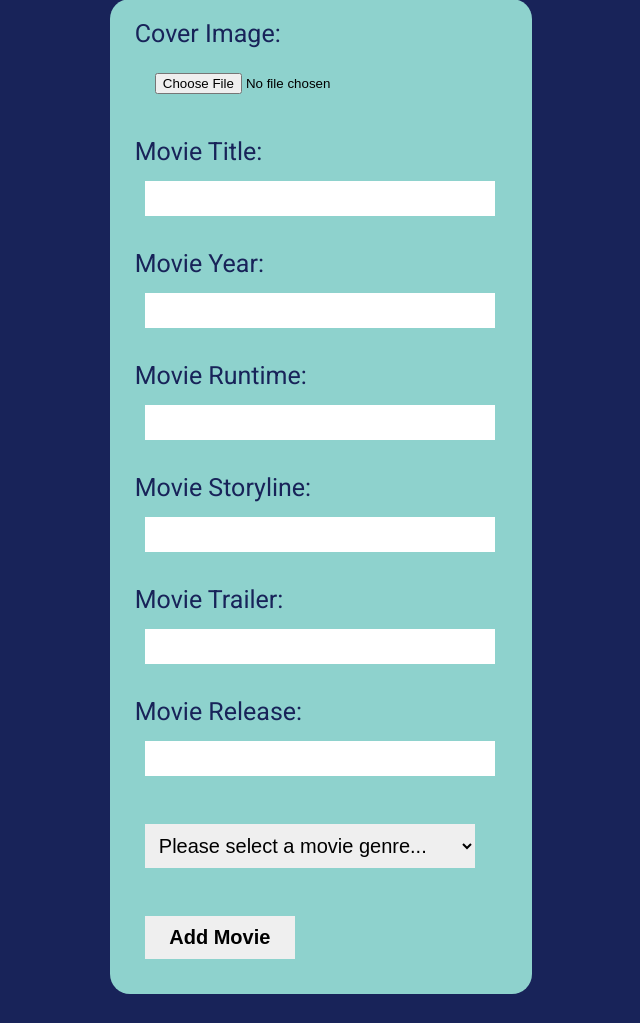
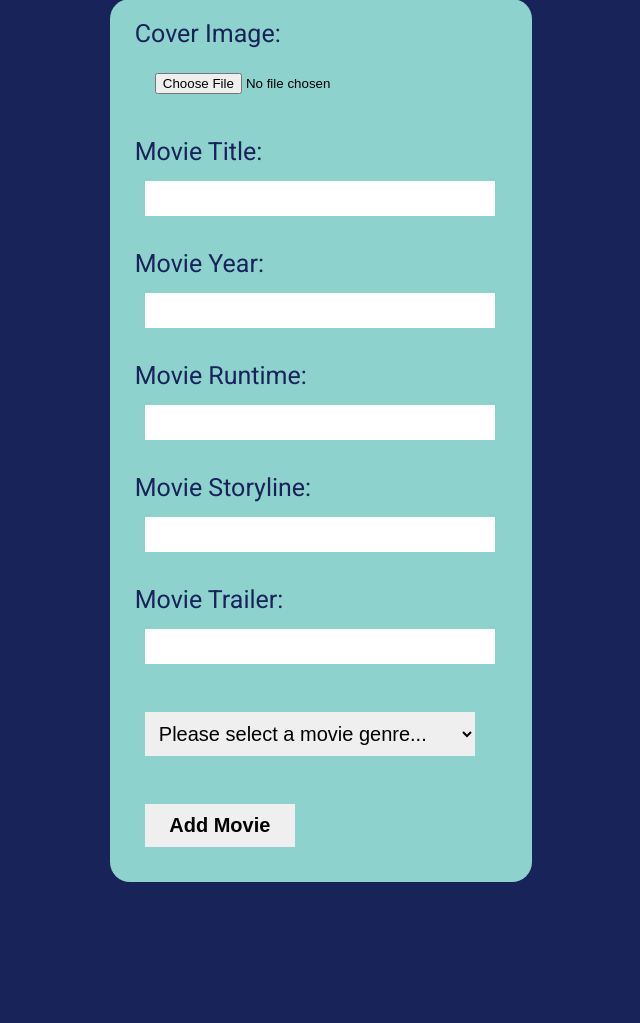
Before and after one commit to FanshaweChiMai/Mai_C_3014_CMS, a PHP site: page /admin/admin_addmovie.php in a window 1280 px wide. Shown: the part 30-1053 px from the top of the page, without its empty margins (319-959 px from the left). After the commit the page ends 912 px from the top, so only its background shows below. Run offline with PHP 8.4, Linux system fonts and the light colour scheme; data comes from the database, SQL or seed files in the repository.

Commit message:
add functions

```diff
--- a/admin/admin_addmovie.php
+++ b/admin/admin_addmovie.php
@@ -11,7 +11,6 @@
 		$run = $_POST['run'];
 		$story = $_POST['story'];
 		$trailer = $_POST['trailer'];
-		$release = $_POST['release'];
 		$genre = $_POST['genList'];
 		$result = addMovie($cover, $title, $year, $run, $story, $trailer, $release, $genre);
 		$message = $result;
@@ -50,9 +49,6 @@
 			<label>Movie Trailer:</label>
 			<input type="text" name="trailer" value="">
 			<br><br>
-			<label>Movie Release:</label>
-			<input type="text" name="release" value="">
-			<br><br>
 			<select name="genList">
 				<option>Please select a movie genre...</option>
 				<?php
--- a/admin/admin_index.php
+++ b/admin/admin_index.php
@@ -73,6 +73,7 @@
 			<a href="admin_deleteuser.php">Delete User</a>
 			<a href="phpscripts/caller.php?caller_id=logout">Sign Out</a>
 		</div>
+
 </div>
 </body>
 </html>
--- a/admin/phpscripts/addmovie.php
+++ b/admin/phpscripts/addmovie.php
@@ -1,6 +1,6 @@
 <?php
 
-	function addMovie($cover, $title, $year, $run, $story, $trailer, $release, $genre) {
+	function addMovie($cover, $title, $year, $run, $story, $trailer, $genre) {
 		include('connect.php');
 		if($cover['type'] == "image/jpg" || $cover['type'] == "image/jpeg"){
 			$targetpath = "../images/{$cover['name']}";
@@ -9,12 +9,12 @@
 				//echo "File transfer complete";
 			$th_copy = "../images/TH_{$cover['name']}";
 				if(!copy($targetpath, $th_copy)){
-					$message = "Whoops, that didn't work.";
+					$message = "Try again.";
 					return $message;
 				}
 
 				//Add to database
-				$qstring = "INSERT INTO tbl_movies VALUES(NULL,'{$cover['name']}','{$title}','{$year}','{$run}','{$story}','{$trailer}','{$release}')";
+				$qstring = "INSERT INTO tbl_movies VALUES(NULL,'{$cover['name']}','{$title}','{$year}','{$run}','{$story}','{$trailer}')";
 				//echo $qstring;
 				$result = mysqli_query($link, $qstring);
 				if($result){
@@ -36,7 +36,7 @@
 
 
 		}else{
-			echo "No F'n GIF's";
+			echo "Try again!";
 		}
 		mysqli_close($link);
 	}
```
